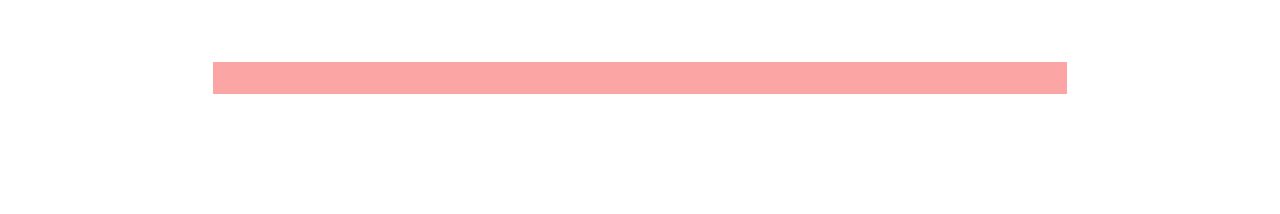
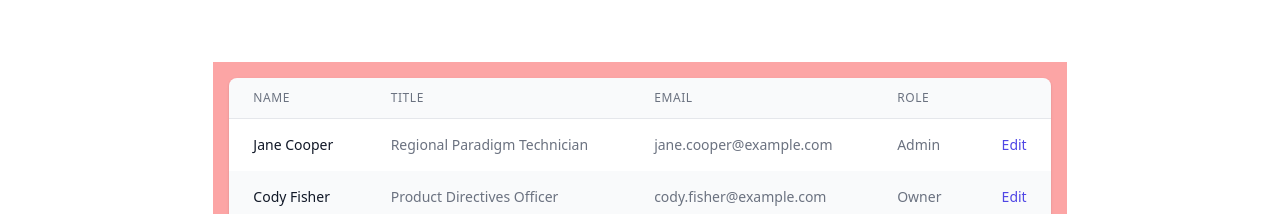
Before and after one commit to Khoby-790/coinbase-clone, a React (Create React App) app: page / in a window 1280 px wide. Shown: the part 738-952 px from the top of the page. Before the commit the page ends 832 px from the top, so only its background shows below. Built offline with nearby package versions, Linux system fonts and the light colour scheme.

Commit message:
--- Auto-Git Commit ---

```diff
--- a/src/pages/HomePage/sections/TableRatingSection.jsx
+++ b/src/pages/HomePage/sections/TableRatingSection.jsx
@@ -1,10 +1,98 @@
+/* eslint-disable jsx-a11y/anchor-is-valid */
 import React from "react";
+
+const people = [
+  {
+    name: "Jane Cooper",
+    title: "Regional Paradigm Technician",
+    role: "Admin",
+    email: "jane.cooper@example.com",
+  },
+  {
+    name: "Cody Fisher",
+    title: "Product Directives Officer",
+    role: "Owner",
+    email: "cody.fisher@example.com",
+  },
+  // More people...
+];
 
 const TableRatingSection = () => {
   return (
     <div className="w-full  flex justify-center">
       <div className="w-2/3 p-4 bg-red-300">
-          <table></table>
+        <div className="flex flex-col">
+          <div className="-my-2 overflow-x-auto sm:-mx-6 lg:-mx-8">
+            <div className="py-2 align-middle inline-block min-w-full sm:px-6 lg:px-8">
+              <div className="shadow overflow-hidden border-b border-gray-200 sm:rounded-lg">
+                <table className="min-w-full divide-y divide-gray-200">
+                  <thead className="bg-gray-50">
+                    <tr>
+                      <th
+                        scope="col"
+                        className="px-6 py-3 text-left text-xs font-medium text-gray-500 uppercase tracking-wider"
+                      >
+                        Name
+                      </th>
+                      <th
+                        scope="col"
+                        className="px-6 py-3 text-left text-xs font-medium text-gray-500 uppercase tracking-wider"
+                      >
+                        Title
+                      </th>
+                      <th
+                        scope="col"
+                        className="px-6 py-3 text-left text-xs font-medium text-gray-500 uppercase tracking-wider"
+                      >
+                        Email
+                      </th>
+                      <th
+                        scope="col"
+                        className="px-6 py-3 text-left text-xs font-medium text-gray-500 uppercase tracking-wider"
+                      >
+                        Role
+                      </th>
+                      <th scope="col" className="relative px-6 py-3">
+                        <span className="sr-only">Edit</span>
+                      </th>
+                    </tr>
+                  </thead>
+                  <tbody>
+                    {people.map((person, personIdx) => (
+                      <tr
+                        key={person.email}
+                        className={
+                          personIdx % 2 === 0 ? "bg-white" : "bg-gray-50"
+                        }
+                      >
+                        <td className="px-6 py-4 whitespace-nowrap text-sm font-medium text-gray-900">
+                          {person.name}
+                        </td>
+                        <td className="px-6 py-4 whitespace-nowrap text-sm text-gray-500">
+                          {person.title}
+                        </td>
+                        <td className="px-6 py-4 whitespace-nowrap text-sm text-gray-500">
+                          {person.email}
+                        </td>
+                        <td className="px-6 py-4 whitespace-nowrap text-sm text-gray-500">
+                          {person.role}
+                        </td>
+                        <td className="px-6 py-4 whitespace-nowrap text-right text-sm font-medium">
+                          <a
+                            href="#"
+                            className="text-indigo-600 hover:text-indigo-900"
+                          >
+                            Edit
+                          </a>
+                        </td>
+                      </tr>
+                    ))}
+                  </tbody>
+                </table>
+              </div>
+            </div>
+          </div>
+        </div>
       </div>
     </div>
   );
```
